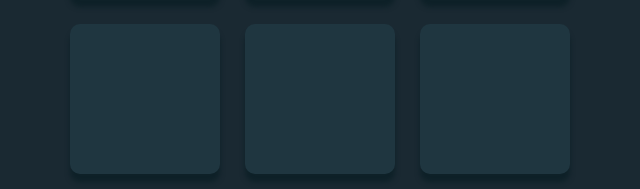
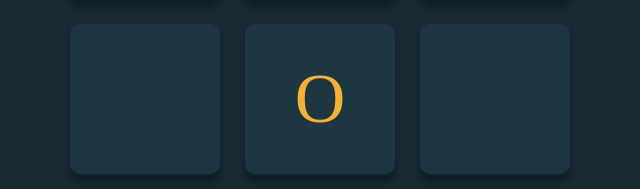
Before and after one commit to derickcoleman87/tic-tac-toe, a React (Vite) app: page / in a window 1280 px wide. Shown: the part 409-598 px from the top of the page, without its empty margins (320-960 px from the left). Built offline with nearby package versions, Linux system fonts and the light colour scheme.

Commit message:
debugging turn, displaying the winners banner

```diff
--- a/src/App.jsx
+++ b/src/App.jsx
@@ -19,11 +19,27 @@ function App() {
   const [oWins, setOWins] = useState(0);
   const [ties, setTies] = useState(0);
 
-  useEffect(checkGameOver, [board]);
+  useEffect(
+    function () {
+      console.log(checkGameOver());
+      if (checkGameOver() === false) {
+        setTurn(turn === "X" ? "O" : "X");
+      }
+    },
+    [board]
+  );
+  useEffect(
+    function () {
+      if (turn === "O") {
+        cpu();
+      }
+    },
+    [turn]
+  );
 
   function checkGameOver() {
     let result = checkWins();
-    if (result) {
+    if (result === true) {
       setGameOver(true);
       //somebody won
       let winner = turn === "X" ? "O" : "X";
@@ -36,7 +52,7 @@ function App() {
         setWinner("O TAKES THE ROUND");
         setRoundWinner("CPU Wins");
       }
-      return;
+      return true;
     }
 
     result = checkTie();
@@ -46,8 +62,10 @@ function App() {
       setTies(ties + 1);
       setWinner("IT'S A TIE");
       setRoundWinner("WHELP");
+      return true;
     }
     //game isn't over yet
+    return false;
   }
 
   function checkWins() {
@@ -106,16 +124,19 @@ function App() {
 
   function updateBoard(row, column) {
     if (board[row][column] === "") {
-      let updatedBoard = Array.from(board);
+      let updatedBoard = Array.from(board); // creates copy of board
       updatedBoard[row][column] = turn;
       setBoard(updatedBoard);
-      cpu();
-      setTurn(turn === "X" ? "O" : "X");
+
+      // setTurn(turn === "X" ? "O" : "X");
+      // if (turn === "O") {
+      //   cpu();
+      // }
     }
   }
 
   // function for cpu to play
-  function cpu(turn, row, column) {
+  function cpu(turn) {
     let squares = {
       1: { row: 0, column: 0 },
       2: { row: 0, column: 1 },
@@ -127,23 +148,33 @@ function App() {
       8: { row: 2, column: 1 },
       9: { row: 2, column: 2 },
     };
+    // console.log(squares["8"]["row"]);
+    // let obj = { row: 0, column: 0 };
+    // // if (board[0][0] === "") {
+    // if (board[obj.row][obj.column] === "") {
+    //   console.log("empty");
+    // }
+    // console.log("board[0][0]", typeof board[0][0]);
+    let emptySquaresArr = [];
 
-    let emptySquaresArr = [];
     // let emptySquaresArr = Object.keys(squares).map(Number);
-    for (let i = 0; i < squares.length; i++) {
-      if (squares[i] === "") {
-        emptySquaresArr.push(squares[i]);
+    for (let i = 1; i < 10; i++) {
+      let square = squares[i];
+      if (board[square.row][square.column] === "") {
+        emptySquaresArr.push(square);
       }
-      return emptySquaresArr;
     }
     console.log(emptySquaresArr);
 
-    let randomSquare = Math.floor(Math.random(emptySquaresArr) * 9) - 1;
+    let randomSquare = Math.floor(Math.random() * emptySquaresArr.length);
     console.log(randomSquare);
 
-    //   if(randomSquare === "") {
-
-    //   }
+    if (emptySquaresArr.length > 0) {
+      updateBoard(
+        emptySquaresArr[randomSquare].row,
+        emptySquaresArr[randomSquare].column
+      );
+    }
   }
 
   function refreshBoard() {
```
